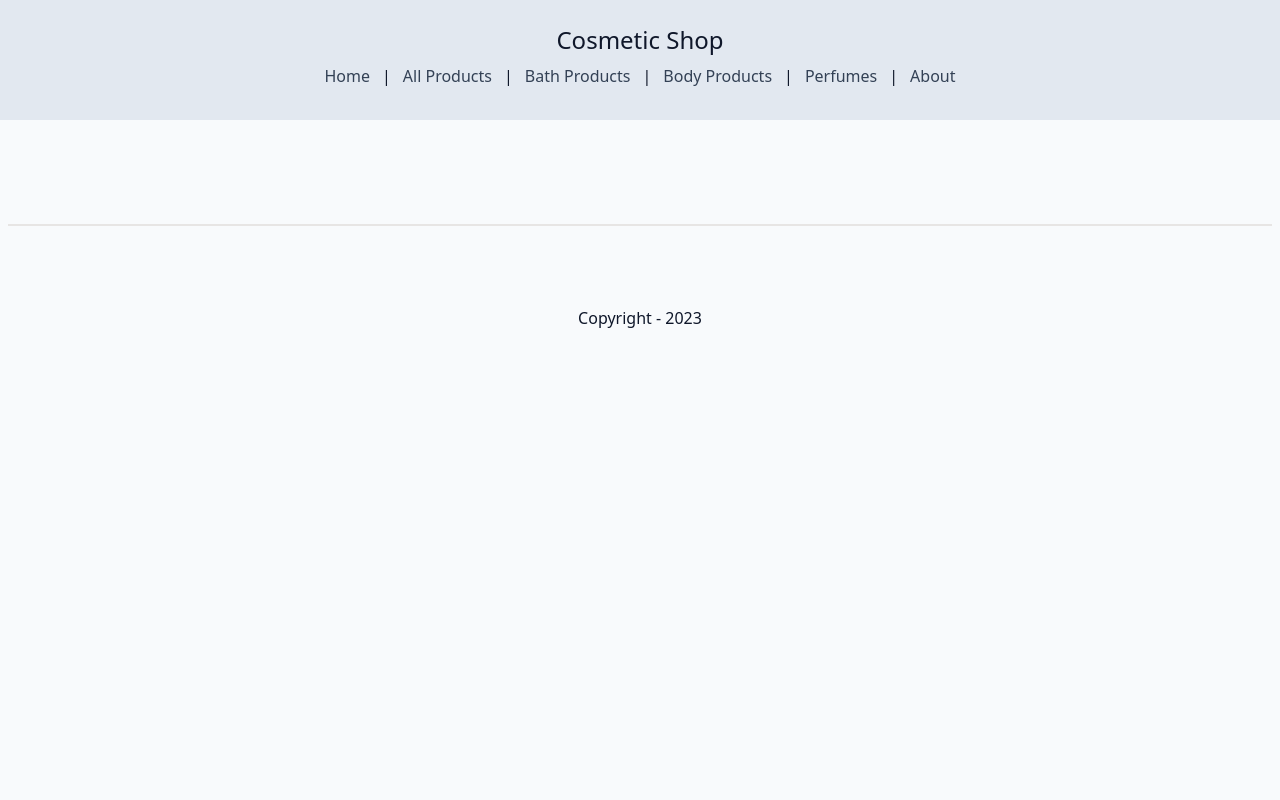
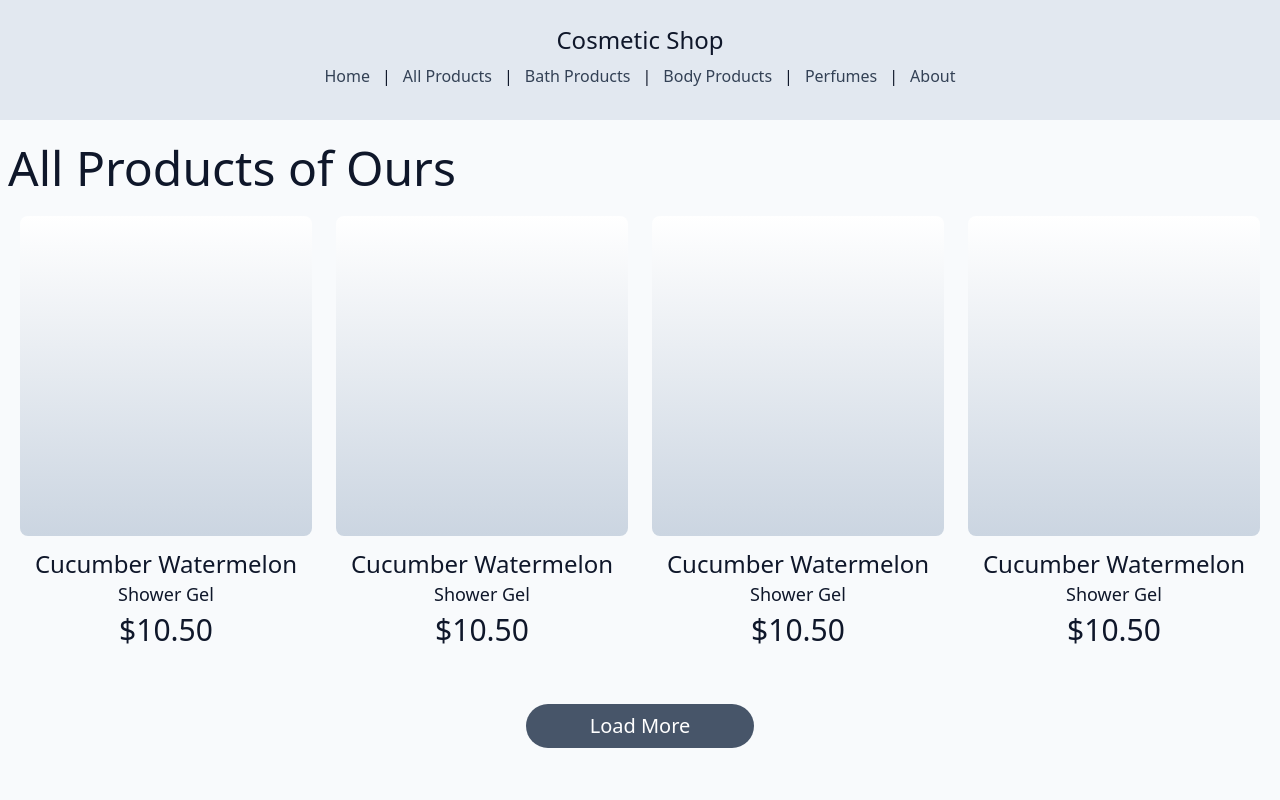
Before and after one commit to burakyucel07/cosmetic-products-ui-vue, a Vue app: page /products in a window 1280 px wide. Shown: the top 800 px of the page. Built offline with nearby package versions, Linux system fonts and the light colour scheme.

Commit message:
Add Products view

```diff
--- a/src/views/ProductsView.vue
+++ b/src/views/ProductsView.vue
@@ -1,3 +1,55 @@
 <template>
-    <div></div>
+  <div>
+    <h1 class="text-5xl mb-3">All Products of Ours</h1>
+    <div class="grid grid-cols-1 md:grid-cols-2 lg:grid-cols-3 xl:grid-cols-4">
+      <div>
+        <div
+          class="mx-3 my-3 bg-gradient-to-b from-white to-slate-300 rounded-lg py-4 px-4 h-80"
+        ></div>
+        <div class="text-center pb-4">
+          <h2 class="text-2xl">Cucumber Watermelon</h2>
+          <h5 class="text-lg">Shower Gel</h5>
+          <div class="text-bold text-3xl pt-1">$10.50</div>
+        </div>
+      </div>
+
+      <div>
+        <div
+          class="mx-3 my-3 bg-gradient-to-b from-white to-slate-300 rounded-lg py-4 px-4 h-80"
+        ></div>
+        <div class="text-center pb-4">
+          <h2 class="text-2xl">Cucumber Watermelon</h2>
+          <h5 class="text-lg">Shower Gel</h5>
+          <div class="text-bold text-3xl pt-1">$10.50</div>
+        </div>
+      </div>
+
+      <div>
+        <div
+          class="mx-3 my-3 bg-gradient-to-b from-white to-slate-300 rounded-lg py-4 px-4 h-80"
+        ></div>
+        <div class="text-center pb-4">
+          <h2 class="text-2xl">Cucumber Watermelon</h2>
+          <h5 class="text-lg">Shower Gel</h5>
+          <div class="text-bold text-3xl pt-1">$10.50</div>
+        </div>
+      </div>
+
+      <div>
+        <div
+          class="mx-3 my-3 bg-gradient-to-b from-white to-slate-300 rounded-lg py-4 px-4 h-80"
+        ></div>
+        <div class="text-center pb-4">
+          <h2 class="text-2xl">Cucumber Watermelon</h2>
+          <h5 class="text-lg">Shower Gel</h5>
+          <div class="text-bold text-3xl pt-1">$10.50</div>
+        </div>
+      </div>
+    </div>
+    <div class="text-center py-10">
+      <button class="px-16 py-2 bg-slate-600 rounded-full text-xl text-white">
+        Load More
+      </button>
+    </div>
+  </div>
 </template>
```
